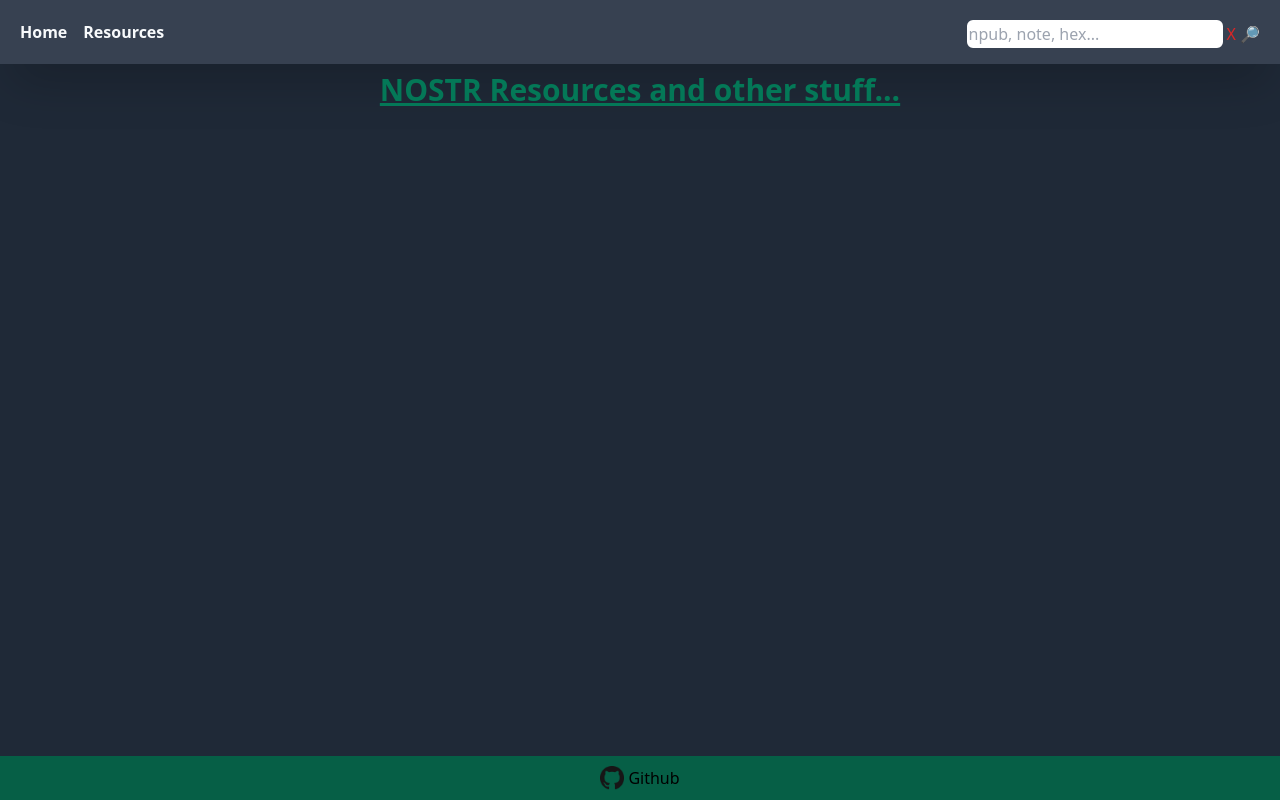
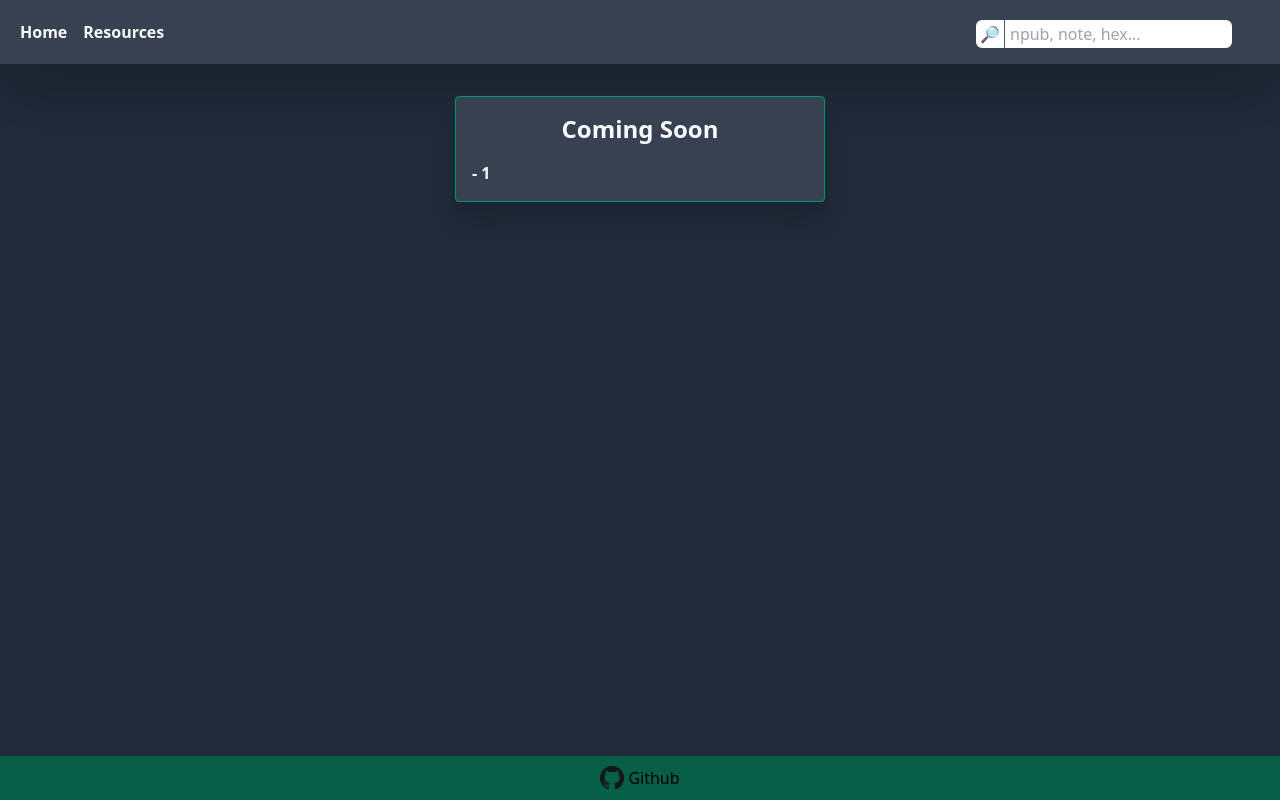
Before and after one commit to And1x/nostreact, a React (Vite) app: page /tbd/1 in a window 1280 px wide. Built offline with nearby package versions, Linux system fonts and the light colour scheme; what nostr-react would draw is missing.

Commit message:
style and search fix

```diff
--- a/src/App.tsx
+++ b/src/App.tsx
@@ -6,6 +6,8 @@
 import Resources from "./pages/Resources";
 import ProfileFull from "./Components/Nostr/ProfileFull";
 import NoteList from "./Components/Nostr/NoteList";
+import NotFound from "./Components/NotFound";
+import ComingSoon from "./Components/ComingSoon";
 
 const relayUrls = [
   "wss://nostr.wine",
@@ -21,17 +23,16 @@
   return (
     <NostrProvider relayUrls={relayUrls} debug={true}>
       <BrowserRouter>
-        <div className="flex flex-col min-h-screen bg-gray-800">
+        <div className="flex flex-col min-h-screen gap-8 bg-gray-800">
           <Navbar />
-          <h1 className="text-3xl text-center text-emerald-700 pt-2 font-bold underline p-5">
-            NOSTR Resources and other stuff...
-          </h1>
           <div className="flex justify-center">
             <Routes>
               <Route path="/" element={<Home />} />
               <Route path="/resources" element={<Resources />} />
               <Route path="/p/:pubkey" element={<ProfileFull />} />
               <Route path="/n/:noteID" element={<NoteList />} />
+              <Route path="/tbd/:query" element={<ComingSoon />} />
+              <Route path="*" element={<NotFound />} />
             </Routes>
           </div>
           <Footer />
--- /dev/null
+++ b/src/Components/ComingSoon.tsx
@@ -0,0 +1,17 @@
+import { useParams } from "react-router-dom";
+import ContentBox from "./ContentBox";
+
+export default function ComingSoon() {
+  const param = useParams();
+
+  return (
+    <ContentBox>
+      <div className="flex flex-col gap-4 max-w-[75vw] min-w-[21rem]">
+        <h3 className="text-slate-50 text-2xl self-center">Coming Soon</h3>
+        <p className="text-white">
+          - <span className="text-emerald-50">{param.query}</span>
+        </p>
+      </div>
+    </ContentBox>
+  );
+}
--- a/src/Components/ContentBox.tsx
+++ b/src/Components/ContentBox.tsx
@@ -2,7 +2,8 @@
 
 export default function ContentBox({ children }: { children: ReactNode }) {
   return (
-    <div className="relative box-border h-auto w-full p-4 font-bold text-slate-200 bg-gray-700 rounded border border-emerald-600 shadow-xl">
+    <div className="relative box-border h-auto  p-4 font-bold text-slate-200 bg-gray-700 rounded border border-emerald-600 shadow-xl">
+      {/* <div className="relative box-border h-auto w-full p-4 font-bold text-slate-200 bg-gray-700 rounded border border-emerald-600 shadow-xl"> */}
       {children}
     </div>
   );
--- a/src/Components/Nostr/Note.tsx
+++ b/src/Components/Nostr/Note.tsx
@@ -6,7 +6,7 @@
     <>
       <div
         key={event.id}
-        className="flex gap-2 h-auto max-w-[75vw] min-w-[42rem]  font-normal text-emerald-50 "
+        className="flex gap-2 h-auto max-w-[75vw] w-[42rem] font-normal text-emerald-50 "
       >
         <ProfileMin pubkey={event.pubkey}></ProfileMin>
 
--- a/src/Components/Nostr/ProfileFull.tsx
+++ b/src/Components/Nostr/ProfileFull.tsx
@@ -28,7 +28,6 @@
   document.title = profileName;
 
   return (
-    <div>
     <ContentBox>
       <div className="flex h-auto max-w-[75vw] min-w-[42rem] font-normal text-emerald-50 ">
         <img
@@ -56,6 +55,5 @@
         </table>
       </div>
     </ContentBox>
-    </div>
   );
 }
--- a/src/Components/Nostr/Search.tsx
+++ b/src/Components/Nostr/Search.tsx
@@ -1,5 +1,6 @@
 import { nip19 } from "nostr-tools";
 import { useNavigate } from "react-router-dom";
+import ComingSoon from "../ComingSoon";
 
 export default function NostrSearch() {
   let query: string | null | undefined;
@@ -19,8 +20,18 @@
 
   function parseQuery(query: string) {
     // todo: better check if it's hex -> let user decide if its note/profile etc. (radio-box)
-    if (query.length > 1 && !query.startsWith("n")) {
+    const HEXregex = /[0-9A-Fa-f]{6}/g;
+    if (query.length === 64 && query.match(HEXregex)) {
       navigate(`/p/${query}`);
+      // todo: use conditions to check against more event types
+    } else if (
+      query.length < 63 ||
+      !query.startsWith("npub") ||
+      !query.startsWith("note")
+    ) {
+      // todo: handle text search of notes
+      let str = "Search notes by text";
+      navigate(`/tbd/${str}`);
     }
 
     try {
@@ -47,16 +58,26 @@
 
   return (
     <div className="flex flex-col items-center justify-center gap-3">
-      <form method="post" onSubmit={handleSubmit} className="flex gap-1">
+      <form method="post" onSubmit={handleSubmit} className="group flex gap-1">
+        <div className="relative">
+          <span className="flex absolute inset-y-0 left-0 pl-2 pr-1 border-r border-slate-600">
+            <button type="submit">🔎</button>
+          </span>
+        </div>
         <input
           name="search"
           placeholder="npub, note, hex..."
-          className="outline-none focus:border-2 focus:border-orange-400 border-2 border-white border-solid rounded-md w-64"
+          className="pl-8 outline-none focus:border-2 focus:border-orange-400 border-2 border-white border-solid rounded-md w-64"
         ></input>
-        <button type="reset" className="text-red-600">
-          X
+        <button type="reset" className="invisible group-focus-within:visible">
+          <svg
+            xmlns="http://www.w3.org/2000/svg"
+            viewBox="0 96 960 960"
+            className="w-6 h-6 fill-red-500"
+          >
+            <path d="m249 849-42-42 231-231-231-231 42-42 231 231 231-231 42 42-231 231 231 231-42 42-231-231-231 231Z" />
+          </svg>
         </button>
-        <button type="submit">🔎</button>
       </form>
     </div>
   );
--- /dev/null
+++ b/src/Components/NotFound.tsx
@@ -0,0 +1,11 @@
+import ContentBox from "./ContentBox";
+
+export default function Notfound() {
+  return (
+    <ContentBox>
+      <div>
+        <h1>404 page not found</h1>
+      </div>
+    </ContentBox>
+  );
+}
--- a/src/pages/Home.tsx
+++ b/src/pages/Home.tsx
@@ -4,10 +4,31 @@
   return (
     <>
       <div className="flex justify-center items-center">
+        <div className="min-w-[26rem]">
+          <h1 className="text-3xl text-center text-emerald-700 pt-2 font-bold underline p-5">
+            NOSTR ?
+          </h1>
+          <p className="text-white text-xl p-5 italic">
+            "The simplest open protocol that is able to create a
+            censorship-resistant global "social" network once and for all. It
+            doesn't rely on any trusted central server, hence it is resilient;
+            it is based on cryptographic keys and signatures, so it is
+            tamperproof; it does not rely on P2P techniques, and therefore it
+            works."{" "}
+            <div>
+              <a
+                href="https://github.com/nostr-protocol/nostr"
+                className="text-sm non-italic text-slate-50 mt-3 hover:underline"
+              >
+                🔗 nostr - Notes and Other Stuff Transmitted by Relays
+              </a>
+            </div>
+          </p>
+        </div>
         <img
           src={ostrichGang}
           alt="ostrich gang background"
-          className="opacity-20 "
+          className="opacity-10 "
         />
       </div>
     </>
--- a/src/pages/Resources.tsx
+++ b/src/pages/Resources.tsx
@@ -29,8 +29,12 @@
   };
 
   return (
+    <div className="flex flex-col">
+      <h1 className="text-3xl text-center text-emerald-700 pt-2 font-bold underline p-5 mb-6">
+        NOSTR - Resources
+      </h1>
       <div
-      className="flex justify-center min-h-[256px] min-w-[36rem] max-w-[36rem] focus:outline-none"
+        className="flex justify-center min-h-[18rem] w-36rem max-w-[36rem] focus:outline-none"
         onKeyDown={keyDownEv}
         tabIndex={0}
       >
@@ -41,7 +45,7 @@
           ˂˂
         </div>
         <ContentBox>
-        <ul>
+          <ul className="max-w-[75vw] min-w-[31rem]">
             <img
               src={ostrichImg}
               alt=""
@@ -60,5 +64,6 @@
           ˃˃
         </div>
       </div>
+    </div>
   );
 }
```
Lines whose indentation alone changed are shown as unchanged.
